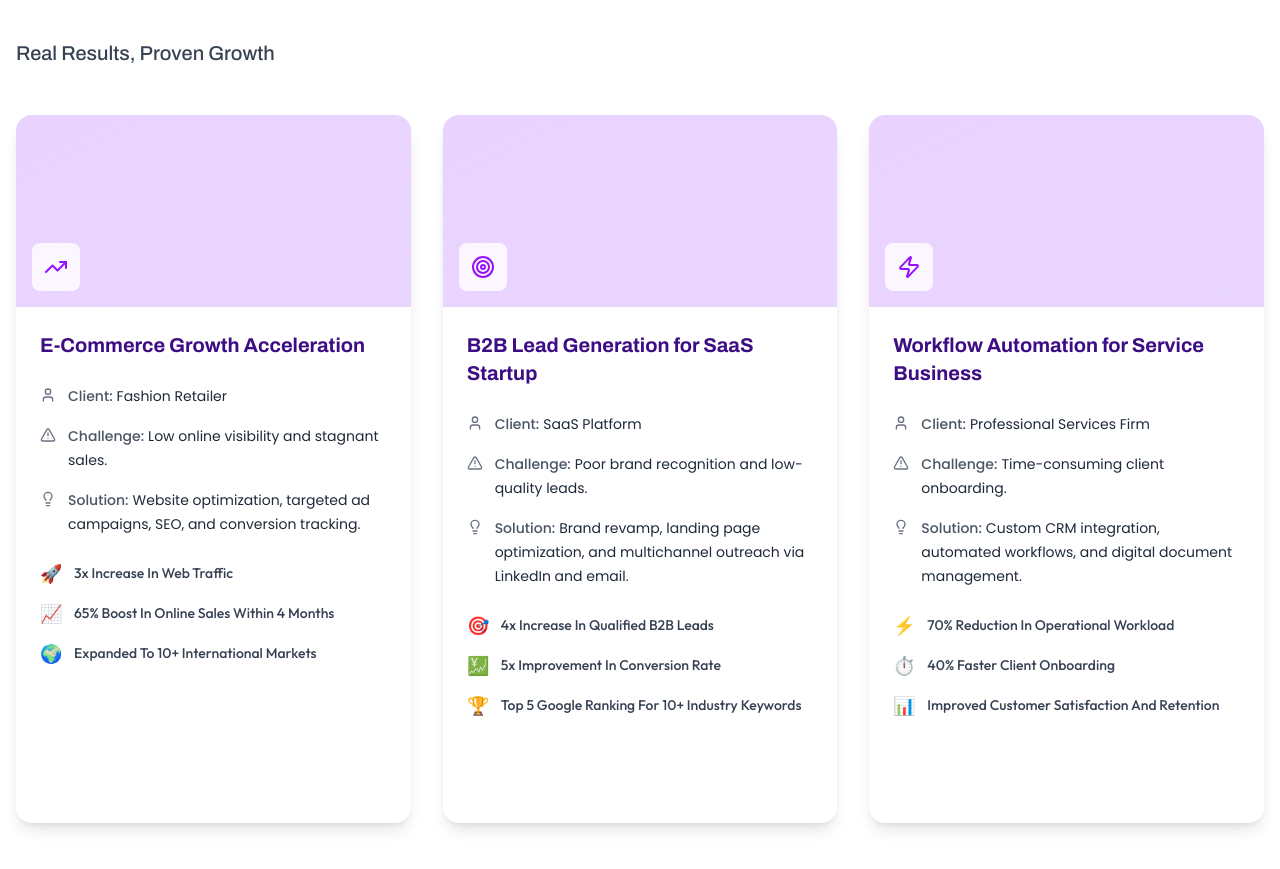
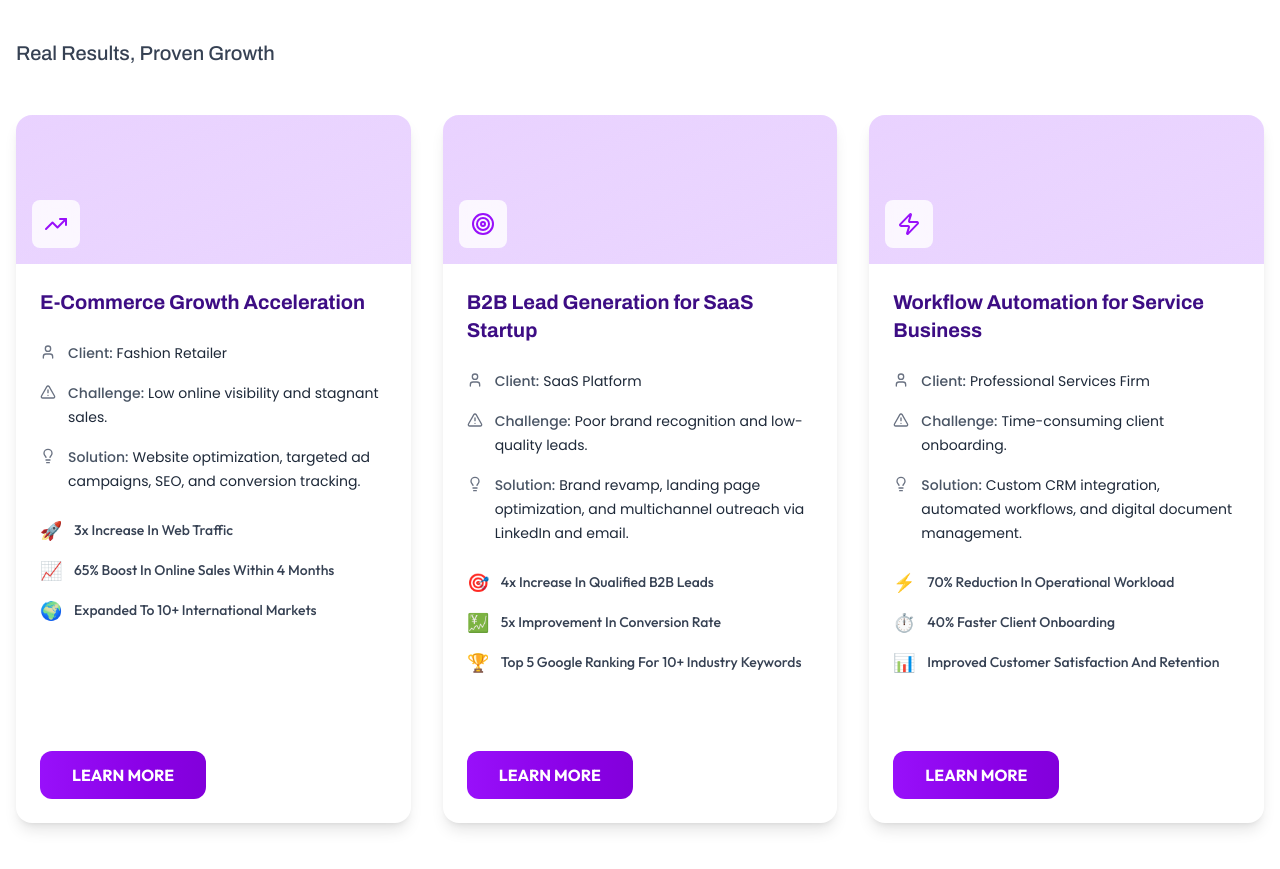
Before and after one commit to Suryansh9331/Official_OzMP_web, a React (Vite) app: page / in a window 1280 px wide. Shown: the part 3435-4304 px from the top of the page. Built offline with nearby package versions, Linux system fonts and the light colour scheme.

Commit message:
case study section modified v4

```diff
--- a/src/Pages/Home/CaseStudy.jsx
+++ b/src/Pages/Home/CaseStudy.jsx
@@ -232,8 +232,6 @@
 
 // export default CaseStudiesSection;
 
-
-
 import React, { useState, useEffect, useRef } from 'react';
 import { User, AlertTriangle, Lightbulb, TrendingUp, Users, Clock, BarChart3, Zap, Target, Globe } from 'lucide-react';
 
@@ -371,7 +369,7 @@ const CaseStudiesSection = () => {
           return (
             <div
               key={study.id}
-              className={`bg-white rounded-2xl shadow-lg hover:shadow-xl transition-all duration-500 overflow-hidden group ${cardClasses} ${
+              className={`bg-white rounded-2xl shadow-lg hover:shadow-xl transition-all duration-500 overflow-hidden group flex flex-col ${cardClasses} ${
                 isVisible
                   ? 'opacity-100 translate-y-0'
                   : 'opacity-0 translate-y-12'
@@ -462,7 +460,7 @@ const CaseStudiesSection = () => {
                 <div className="mt-auto">
                   <button
                     onClick={() => handleLearnMore(study.link)}
-                    className="bg-gradient-to-r from-purple-600 to-purple-700 hover:from-purple-700 hover:to-purple-800 text-white font-semibold py-3 px-6 rounded-xl transition-all duration-300 transform hover:scale-[1.02] hover:shadow-lg active:scale-[0.98]"
+                    className="inline-block bg-gradient-to-r from-purple-600 to-purple-700 hover:from-purple-700 hover:to-purple-800 text-white font-semibold py-3 px-8 rounded-xl transition-all duration-300 transform hover:scale-[1.02] hover:shadow-lg active:scale-[0.98]"
                     style={{ fontFamily: 'Outfit, sans-serif' }}
                   >
                     LEARN MORE
```
